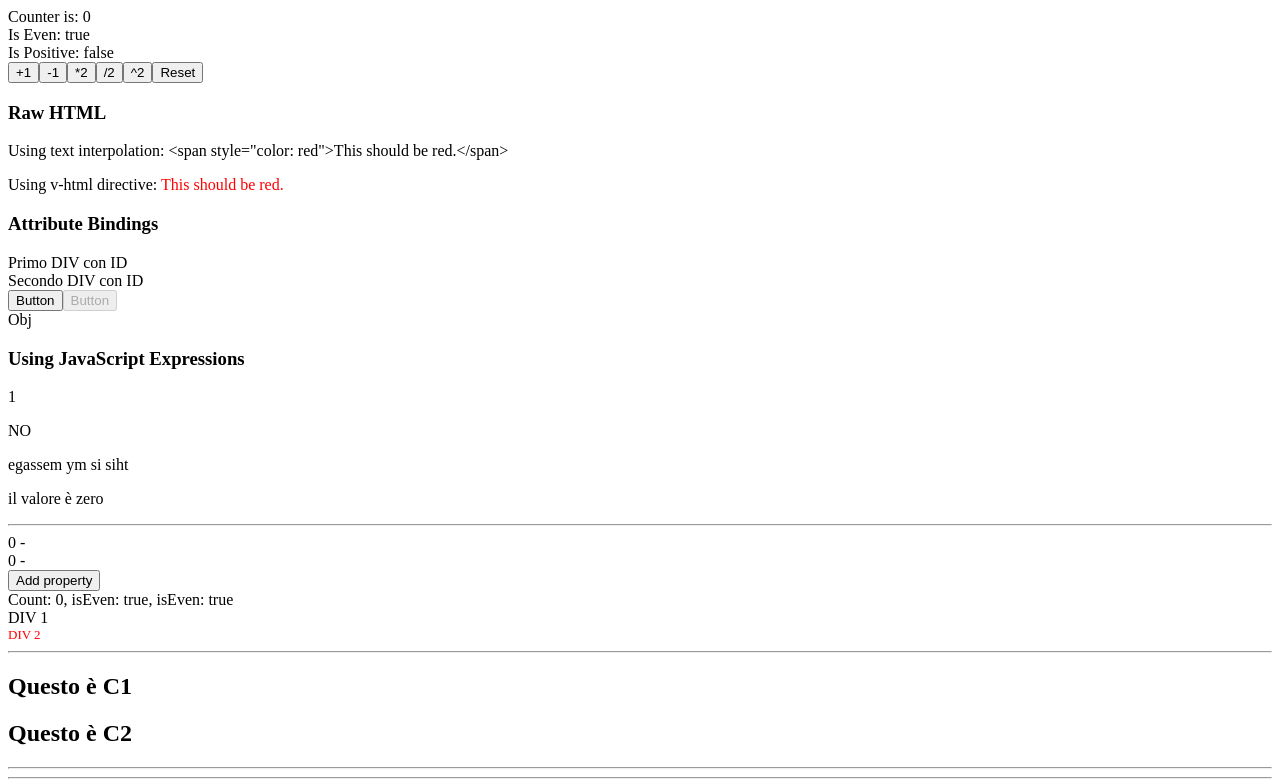
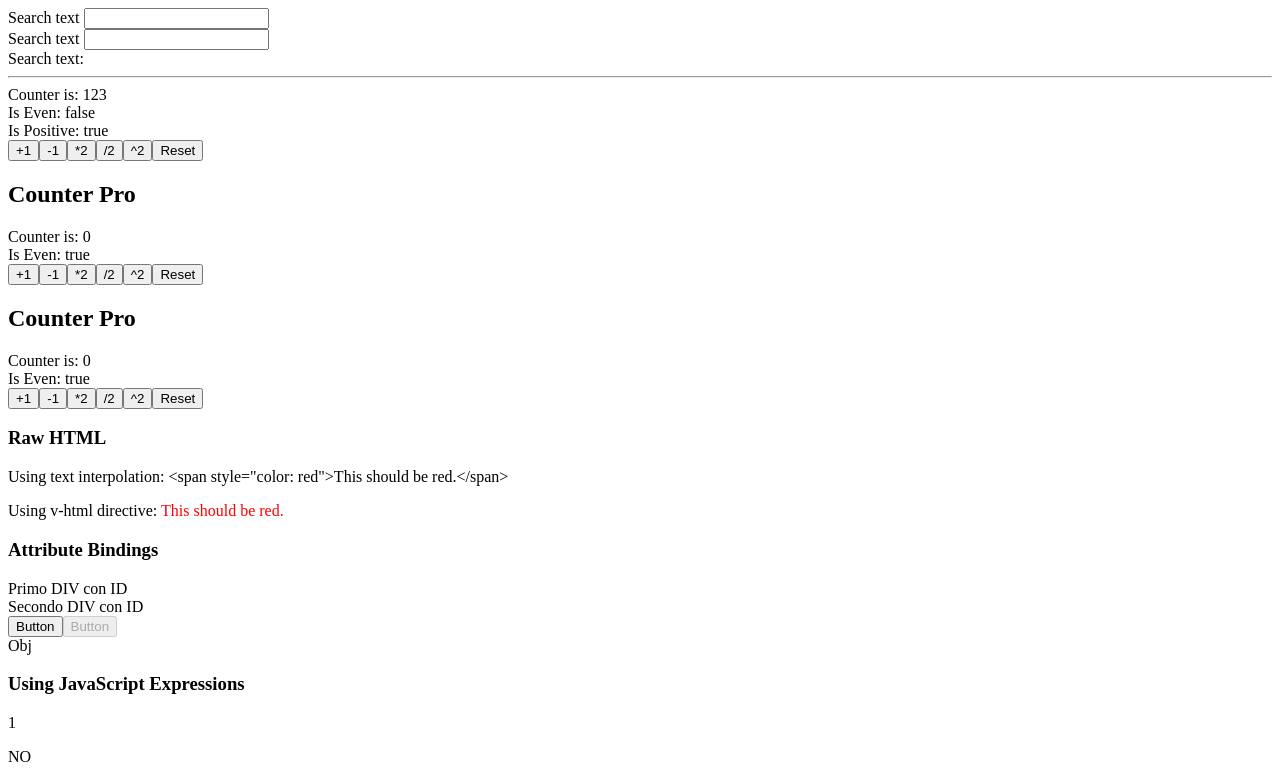
Before and after one commit to dennybiasiolli/vue-tutorial-project-2023-02-13, a Vue app: page / in a window 1280 px wide. Shown: the top 782 px of the page. Built offline with nearby package versions, Linux system fonts and the light colour scheme.

Commit message:
more examples

```diff
--- a/src/App.vue
+++ b/src/App.vue
@@ -1,12 +1,35 @@
 <script setup>
+import { ref } from 'vue'
 import Counter from '@/components/Counter.vue'
+import CounterPro from '@/components/CounterPro.vue'
 import Tests from '@/components/Tests.vue'
 import Tests2 from '@/components/Tests2.vue'
 import Tests3 from '@/components/Tests3.vue'
+import Bindings from '@/components/Bindings.vue'
+
+function handleCounterChanged(valore) {
+  console.log('Il contatore è cambiato:', valore)
+}
+
+const counterValue = ref(0)
 </script>
 
 <template>
-  <Counter />
+  <Bindings />
+  <hr />
+  <Counter
+    :startValue="123"
+    @counterChanged="handleCounterChanged($event)"
+  />
+
+  <CounterPro
+    v-model="counterValue"
+  />
+  <CounterPro
+    :modelValue="counterValue"
+    @update:modelValue="newValue => counterValue = newValue"
+  />
+
   <Tests />
   <hr />
   <Tests2 />
--- /dev/null
+++ b/src/components/Bindings.vue
@@ -0,0 +1,21 @@
+<script setup>
+import { ref } from 'vue';
+
+const searchText = ref('')
+</script>
+
+<template>
+  <div>
+    Search text <input v-model="searchText" />
+  </div>
+  <div>
+    Search text
+    <input
+      :value="searchText"
+      @input="searchText = $event.target.value"
+    />
+  </div>
+  <div>
+    Search text: {{ searchText }}
+  </div>
+</template>
--- a/src/components/Counter.vue
+++ b/src/components/Counter.vue
@@ -1,20 +1,31 @@
 <script setup>
 import { ref, computed } from 'vue'
 
-const counter = ref(0)
+const props = defineProps({
+  startValue: {
+    type: Number,
+    required: true,
+  }
+})
+const emit = defineEmits(['counterChanged'])
+
+const counter = ref(props.startValue)
 const isEven = computed(() => counter.value % 2 === 0)
 const isPositive = computed(() => counter.value > 0)
 
 function increment(valore) {
   counter.value = counter.value + valore
+  emit('counterChanged', counter.value)
 }
 
 function multiply(valore) {
   counter.value = counter.value * valore
+  emit('counterChanged', counter.value)
 }
 
 const reset = () => {
   counter.value = 0
+  emit('counterChanged', counter.value)
 }
 </script>
 
--- /dev/null
+++ b/src/components/CounterPro.vue
@@ -0,0 +1,46 @@
+<script setup>
+import { computed } from 'vue'
+
+const props = defineProps({
+  modelValue: {
+    type: Number,
+    required: true,
+  }
+})
+const emit = defineEmits(['update:modelValue'])
+
+const isEven = computed(() => props.modelValue % 2 === 0)
+
+function increment(valore) {
+  emit('update:modelValue', props.modelValue + valore)
+}
+
+function multiply(valore) {
+  emit('update:modelValue', props.modelValue * valore)
+}
+
+const reset = () => {
+  emit('update:modelValue', 0)
+}
+</script>
+
+<template>
+  <h2>Counter Pro</h2>
+  <div>
+    Counter is: {{ modelValue }}
+  </div>
+  <div>
+    Is Even: {{ isEven }}
+  </div>
+  <div>
+    <button @click="increment(1)">+1</button>
+    <button @click="increment(-1)">-1</button>
+    <button @click="multiply(2)">*2</button>
+    <button @click="multiply(1/2)">/2</button>
+    <button @click="multiply(modelValue)">^2</button>
+    <button @click="reset">Reset</button>
+  </div>
+</template>
+
+<style scoped>
+</style>
```
